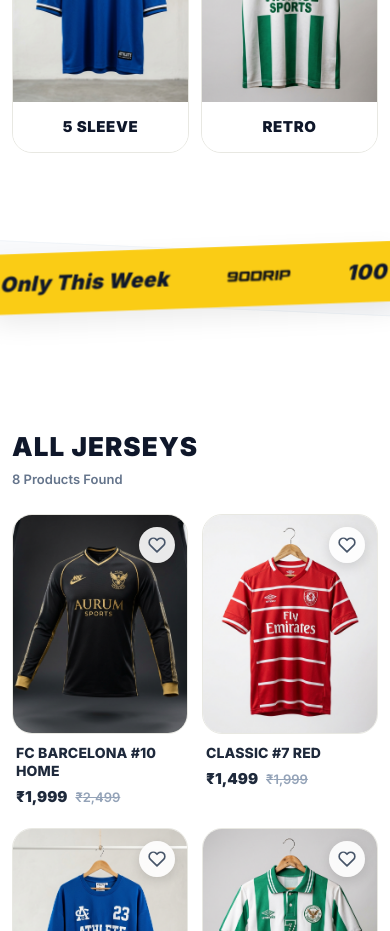
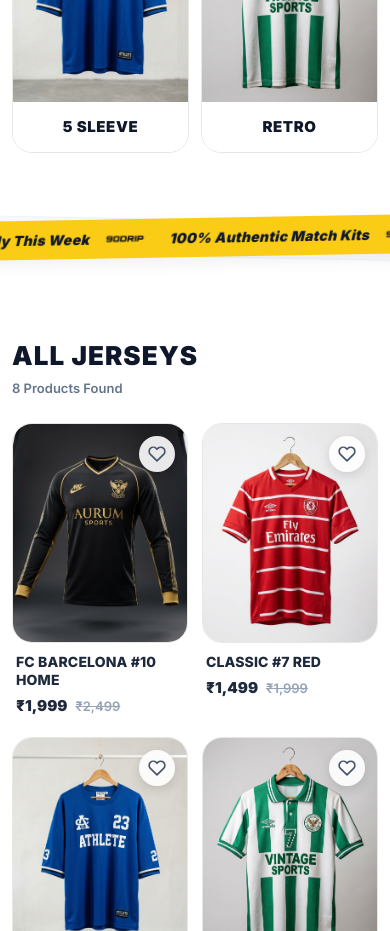
Before and after one commit to njnajath88-creator/90drip, a Next.js app: page / in a window 390 px wide. Shown: the part 1480-2411 px from the top of the page. Built offline with nearby package versions, Linux system fonts and the light colour scheme; no server answers; the database is empty; a web font is replaced by a local one.

Commit message:
fix: refine MarqueeBanner mobile responsiveness, text scaling, and ribbon angles

```diff
--- a/src/components/MarqueeBanner.js
+++ b/src/components/MarqueeBanner.js
@@ -10,62 +10,20 @@
   ];
 
   return (
-    <div
-      style={{
-        position: "relative",
-        overflow: "hidden",
-        padding: "50px 0",
-        background: "#ffffff",
-        margin: "10px 0 30px",
-      }}
-    >
-      {/* Ribbon 2 (Backdrop Translucent Ribbon - Tilted 2.5deg - Moving Right) */}
-      <div
-        style={{
-          position: "absolute",
-          top: "50%",
-          left: "-10%",
-          width: "120%",
-          transform: "translateY(-50%) rotate(2.5deg)",
-          background: "rgba(248, 250, 252, 0.85)",
-          borderTop: "1px solid #f1f5f9",
-          borderBottom: "1px solid #f1f5f9",
-          padding: "14px 0",
-          zIndex: 1,
-          display: "flex",
-          whiteSpace: "nowrap",
-          overflow: "hidden",
-        }}
-      >
-        <div
-          style={{
-            display: "flex",
-            alignItems: "center",
-            gap: "55px",
-            animation: "marqueeRight 32s linear infinite",
-            color: "#94a3b8",
-            fontWeight: "800",
-            fontStyle: "italic",
-            fontSize: "19px",
-            letterSpacing: "0.02em",
-          }}
-        >
-          {marqueeItems.concat(marqueeItems).map((text, idx) => (
-            <div key={idx} style={{ display: "flex", alignItems: "center", gap: "45px" }}>
+    <div className="marquee-wrapper">
+      {/* Ribbon 2 (Backdrop Translucent Ribbon - Moving Right) */}
+      <div className="marquee-ribbon-bg">
+        <div className="marquee-track-bg">
+          {marqueeItems.concat(marqueeItems).concat(marqueeItems).map((text, idx) => (
+            <div key={idx} className="marquee-item-bg">
               <img
                 src="/images/90driplogo.png"
                 alt="90DRIP"
-                style={{
-                  height: "22px",
-                  width: "auto",
-                  objectFit: "contain",
-                  opacity: 0.35,
-                  filter: "grayscale(100%)",
-                }}
+                className="marquee-logo-bg"
               />
               <span>{text}</span>
-              {/* Grey Footballer Kicking Ball Silhouette */}
-              <svg width="24" height="24" viewBox="0 0 24 24" fill="#cbd5e1">
+              {/* Grey Footballer Silhouette */}
+              <svg className="marquee-svg-bg" viewBox="0 0 24 24" fill="#cbd5e1">
                 <circle cx="16" cy="4.5" r="2.2" />
                 <path d="M12.5 7.5L8.2 11.8c-.4.4-.4 1 0 1.4l3.8 3.8v4.5h2v-5.2l-3.1-3.1 2.6-2.6 3.5 3.5h3.5v-2h-2.7l-4.1-4.1-.7.5zM6.5 14.5l-3 3 1.4 1.4 3-3z"/>
                 <circle cx="19.5" cy="8.5" r="1.5" />
@@ -75,47 +33,19 @@
         </div>
       </div>
 
-      {/* Ribbon 1 (Foreground Bright Yellow Ribbon - Tilted -2deg - Moving Left) */}
-      <div
-        style={{
-          position: "relative",
-          zIndex: 2,
-          transform: "rotate(-2deg) scale(1.04)",
-          background: "#facc15",
-          padding: "14px 0",
-          boxShadow: "0 10px 25px rgba(0, 0, 0, 0.08)",
-          display: "flex",
-          whiteSpace: "nowrap",
-          overflow: "hidden",
-        }}
-      >
-        <div
-          style={{
-            display: "flex",
-            alignItems: "center",
-            gap: "55px",
-            animation: "marqueeLeft 28s linear infinite",
-            color: "#0f172a",
-            fontWeight: "900",
-            fontStyle: "italic",
-            fontSize: "20px",
-            letterSpacing: "0.02em",
-          }}
-        >
-          {marqueeItems.concat(marqueeItems).map((text, idx) => (
-            <div key={idx} style={{ display: "flex", alignItems: "center", gap: "45px" }}>
+      {/* Ribbon 1 (Foreground Bright Yellow Ribbon - Moving Left) */}
+      <div className="marquee-ribbon-fg">
+        <div className="marquee-track-fg">
+          {marqueeItems.concat(marqueeItems).concat(marqueeItems).map((text, idx) => (
+            <div key={idx} className="marquee-item-fg">
               <img
                 src="/images/90driplogo.png"
                 alt="90DRIP"
-                style={{
-                  height: "26px",
-                  width: "auto",
-                  objectFit: "contain",
-                }}
+                className="marquee-logo-fg"
               />
               <span>{text}</span>
-              {/* Black Footballer Kicking Ball Silhouette */}
-              <svg width="26" height="26" viewBox="0 0 24 24" fill="#0f172a">
+              {/* Black Footballer Silhouette */}
+              <svg className="marquee-svg-fg" viewBox="0 0 24 24" fill="#0f172a">
                 <circle cx="16" cy="4.5" r="2.2" />
                 <path d="M12.5 7.5L8.2 11.8c-.4.4-.4 1 0 1.4l3.8 3.8v4.5h2v-5.2l-3.1-3.1 2.6-2.6 3.5 3.5h3.5v-2h-2.7l-4.1-4.1-.7.5zM6.5 14.5l-3 3 1.4 1.4 3-3z"/>
                 <circle cx="19.5" cy="8.5" r="1.5" />
@@ -126,13 +56,168 @@
       </div>
 
       <style>{`
+        .marquee-wrapper {
+          position: relative;
+          overflow: hidden;
+          padding: 45px 0;
+          background: #ffffff;
+          margin: 10px 0 20px;
+          width: 100%;
+        }
+
+        .marquee-ribbon-bg {
+          position: absolute;
+          top: 50%;
+          left: -10%;
+          width: 120%;
+          transform: translateY(-50%) rotate(2deg);
+          background: rgba(248, 250, 252, 0.9);
+          border-top: 1px solid #f1f5f9;
+          border-bottom: 1px solid #f1f5f9;
+          padding: 12px 0;
+          z-index: 1;
+          display: flex;
+          white-space: nowrap;
+          overflow: hidden;
+        }
+
+        .marquee-track-bg {
+          display: flex;
+          align-items: center;
+          gap: 50px;
+          animation: marqueeRight 35s linear infinite;
+          color: #94a3b8;
+          font-weight: 800;
+          font-style: italic;
+          font-size: 18px;
+          letter-spacing: 0.02em;
+        }
+
+        .marquee-item-bg {
+          display: flex;
+          align-items: center;
+          gap: 40px;
+        }
+
+        .marquee-logo-bg {
+          height: 20px;
+          width: auto;
+          object-fit: contain;
+          opacity: 0.35;
+          filter: grayscale(100%);
+        }
+
+        .marquee-svg-bg {
+          width: 22px;
+          height: 22px;
+        }
+
+        .marquee-ribbon-fg {
+          position: relative;
+          z-index: 2;
+          width: 120%;
+          margin-left: -10%;
+          transform: rotate(-1.8deg);
+          background: #facc15;
+          padding: 13px 0;
+          box-shadow: 0 10px 25px rgba(0, 0, 0, 0.07);
+          display: flex;
+          white-space: nowrap;
+          overflow: hidden;
+        }
+
+        .marquee-track-fg {
+          display: flex;
+          align-items: center;
+          gap: 50px;
+          animation: marqueeLeft 30s linear infinite;
+          color: #0f172a;
+          font-weight: 900;
+          font-style: italic;
+          font-size: 19px;
+          letter-spacing: 0.02em;
+        }
+
+        .marquee-item-fg {
+          display: flex;
+          align-items: center;
+          gap: 40px;
+        }
+
+        .marquee-logo-fg {
+          height: 24px;
+          width: auto;
+          object-fit: contain;
+        }
+
+        .marquee-svg-fg {
+          width: 24px;
+          height: 24px;
+        }
+
         @keyframes marqueeLeft {
           0% { transform: translateX(0); }
-          100% { transform: translateX(-50%); }
+          100% { transform: translateX(-33.33%); }
         }
+
         @keyframes marqueeRight {
-          0% { transform: translateX(-50%); }
+          0% { transform: translateX(-33.33%); }
           100% { transform: translateX(0); }
+        }
+
+        /* Responsive Mobile Styles */
+        @media (max-width: 768px) {
+          .marquee-wrapper {
+            padding: 24px 0;
+            margin: 5px 0 15px;
+          }
+
+          .marquee-ribbon-bg {
+            transform: translateY(-50%) rotate(1deg);
+            padding: 8px 0;
+          }
+
+          .marquee-track-bg {
+            font-size: 13px;
+            gap: 24px;
+          }
+
+          .marquee-item-bg {
+            gap: 20px;
+          }
+
+          .marquee-logo-bg {
+            height: 14px;
+          }
+
+          .marquee-svg-bg {
+            width: 15px;
+            height: 15px;
+          }
+
+          .marquee-ribbon-fg {
+            transform: rotate(-1deg);
+            padding: 9px 0;
+            box-shadow: 0 6px 16px rgba(0, 0, 0, 0.06);
+          }
+
+          .marquee-track-fg {
+            font-size: 14px;
+            gap: 24px;
+          }
+
+          .marquee-item-fg {
+            gap: 20px;
+          }
+
+          .marquee-logo-fg {
+            height: 16px;
+          }
+
+          .marquee-svg-fg {
+            width: 16px;
+            height: 16px;
+          }
         }
       `}</style>
     </div>
```
